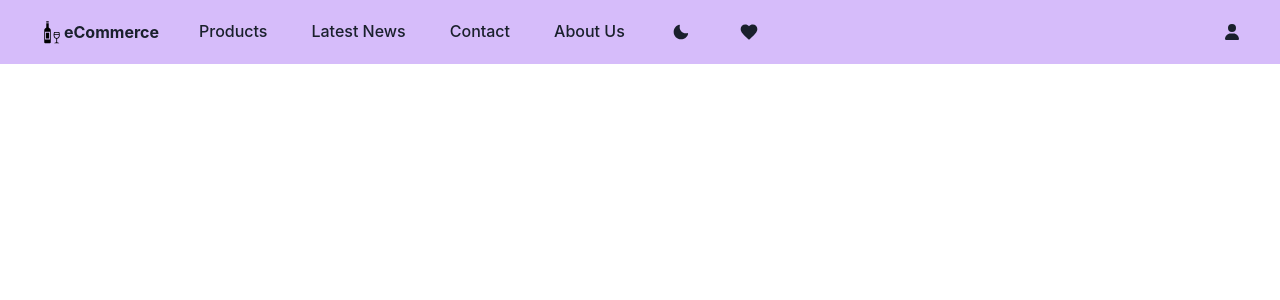
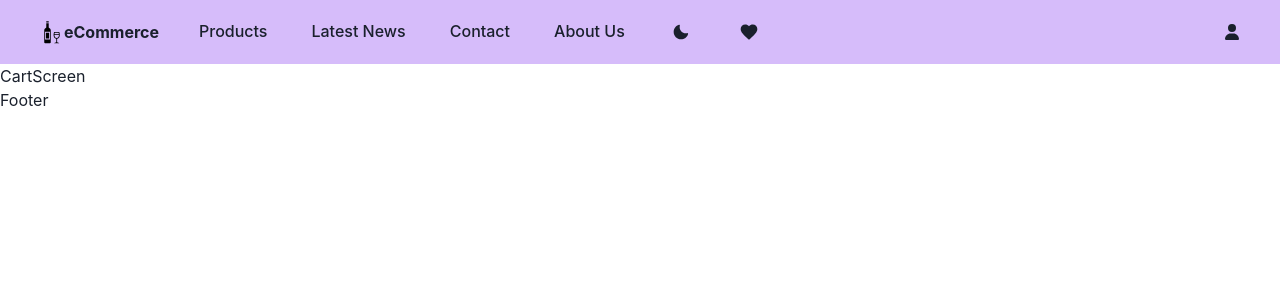
Before and after one commit to LinCodeVibe/eCommerce, a React (Create React App) app in the folder frontend_client/: page /cart in a window 1280 px wide. Shown: the top 300 px of the page. Built offline with nearby package versions, Linux system fonts and the light colour scheme.

Commit message:
Initalize Cart_item, Footer, OrderSystem, CartScreen

```diff
--- a/frontend_client/src/App.js
+++ b/frontend_client/src/App.js
@@ -4,6 +4,8 @@ import { Route, BrowserRouter as Router, Routes } from 'react-router-dom';
 import Header from './components/Header';
 import LandingScreen from './screens/LandingScreen';
 import ProductScreen from './screens/ProductScreen';
+import CartScreen from './screens/CartScreen';
+import Footer from './components/Footer';
 
 function App() {
 	return (
@@ -15,8 +17,10 @@ function App() {
 						<Route path='/' element={<LandingScreen />} />
 						<Route path='/products' element={<ProductsScreen />} />
 						<Route path='/product/:id' element={<ProductScreen />} />
+						<Route path='/cart' element={<CartScreen />} />
 					</Routes>
 				</main>
+				<Footer />
 			</Router>
 		</ChakraProvider>
 	);
--- /dev/null
+++ b/frontend_client/src/components/Footer.jsx
@@ -0,0 +1,7 @@
+import React from 'react';
+
+const Footer = () => {
+	return <div>Footer</div>;
+};
+
+export default Footer;
--- /dev/null
+++ b/frontend_client/src/screens/CartScreen.jsx
@@ -0,0 +1,7 @@
+import React from 'react';
+
+const CartScreen = () => {
+	return <div>CartScreen</div>;
+};
+
+export default CartScreen;
--- a/frontend_client/src/screens/LandingScreen.jsx
+++ b/frontend_client/src/screens/LandingScreen.jsx
@@ -1,19 +1,31 @@
-import { Box, Flex, Heading, HStack, Icon, Image, Link, Skeleton, Stack, useColorModeValue as mode, Text } from '@chakra-ui/react';
+import {
+	Box,
+	Flex,
+	Heading,
+	HStack,
+	Icon,
+	Image,
+	Link,
+	Skeleton,
+	Stack,
+	useColorModeValue as mode,
+	Text,
+} from '@chakra-ui/react';
 import { FaArrowRight } from 'react-icons/fa';
-import {Link as ReactLink } from 'react-router-dom';
+import { Link as ReactLink } from 'react-router-dom';
 import { GiWineBottle } from 'react-icons/gi';
-
 
 const LandingScreen = () => (
 	<Box maxW='8xl' mx='auto' p={{ base: '0', lg: '12' }} minH='6xl'>
-    <Stack direction={{ base: 'column-reverse', lg: 'row' }} spacing={{ base: '20', lg: '20'}}>
+		<Stack direction={{ base: 'column-reverse', lg: 'row' }} spacing={{ base: '20', lg: '20' }}>
 			<Box
-              width={{ lg: 'sm'}}
-              transform={{ base: 'translateY(-50%)', lg: 'none'}}
-              bg={{ base: mode('cyan.30', 'gray.700'), lg: 'transparent'}}
-              mx={{ base: '6', md: '8', lg: '0'}}
-              px={{ base: '6', md: '8', lg: '0'}}
-              py={{ base: '6', md: '8', lg: '12 '}}>
+				width={{ lg: 'sm' }}
+				transform={{ base: 'translateY(-50%)', lg: 'none' }}
+				bg={{ base: mode('cyan.30', 'gray.700'), lg: 'transparent' }}
+				mx={{ base: '6', md: '8', lg: '0' }}
+				px={{ base: '6', md: '8', lg: '0' }}
+				py={{ base: '6', md: '8', lg: '12 ' }}
+			>
 				<Stack spacing={{ base: '8', lg: '10' }}>
 					<Stack spacing={{ base: '2', lg: '4' }}>
 						<Flex alignItems='center'>
@@ -22,13 +34,16 @@ const LandingScreen = () => (
 								eCommerce
 							</Text>
 						</Flex>
-                          <Heading size='xl' fontWeight='normal'> Enjoy it! </Heading>
+						<Heading size='xl' fontWeight='normal'>
+							{' '}
+							Enjoy it!{' '}
+						</Heading>
 					</Stack>
 					<HStack spacing='3'>
 						<Link as={ReactLink} to='/products' color={mode('cyan.500', 'yellow.200')}>
 							What's new?
 						</Link>
-                          <Icon color={mode('cyan.500','yellow.200')} as={FaArrowRight}/>
+						<Icon color={mode('cyan.500', 'yellow.200')} as={FaArrowRight} />
 					</HStack>
 				</Stack>
 			</Box>
@@ -41,11 +56,9 @@ const LandingScreen = () => (
 					objectFit='cover'
 					flex='1'
 				/>
-
 			</Flex>
 		</Stack>
 	</Box>
-
 );
 
 export default LandingScreen;
```
Also changed, not shown: frontend_client/src/components/OrderSummary.jsx (added, +7 -0 lines), frontend_client/src/components/Cart_Item.jsx (added). Lines whose indentation alone changed are shown as unchanged.
